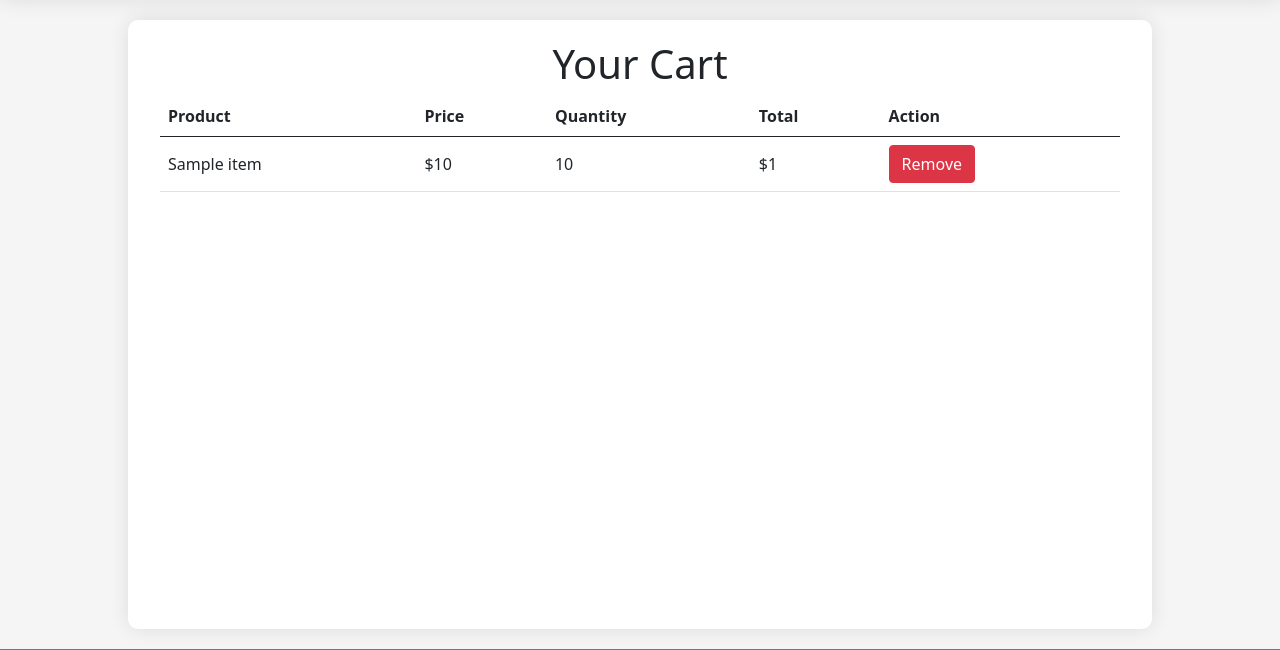
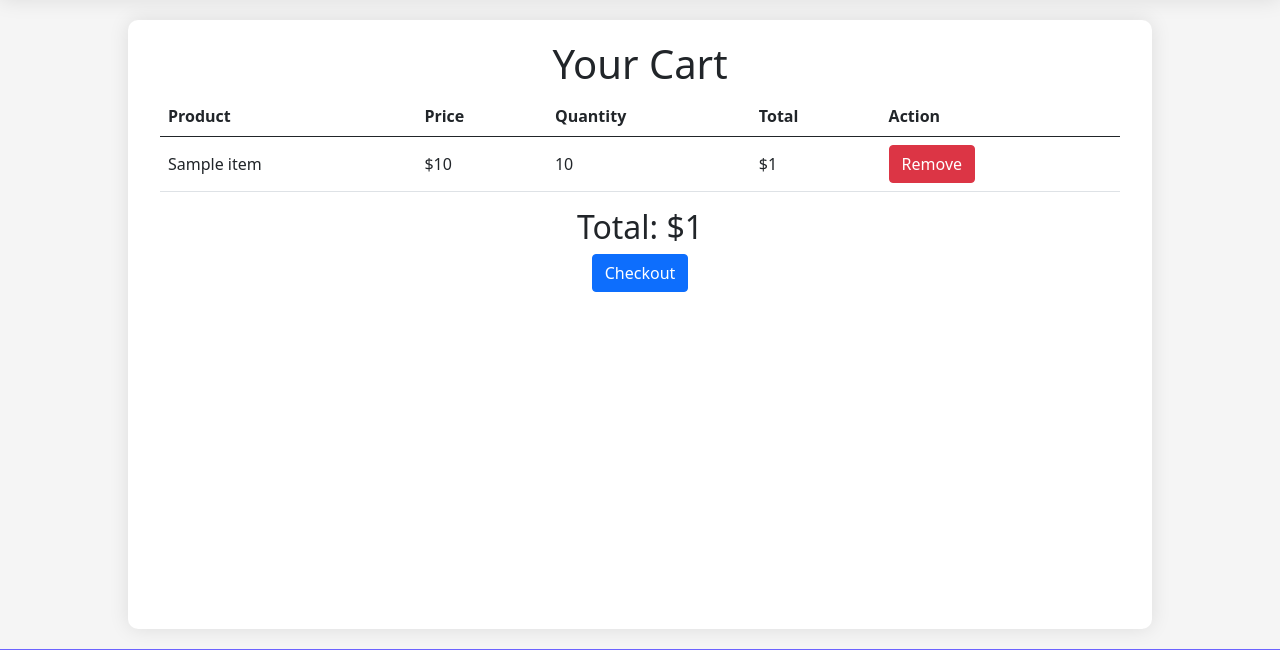
Before and after one commit to jaywmz/INF2003-Database-Systems-OnlineShopping, a Python web app: template src/templates/cart.html in a window 1280 px wide. Shown: the part 68-718 px from the top of the page. Run offline with Jinja, Linux system fonts and the light colour scheme; the template is opened without the code that fills it: most values are stand-ins (such as "Sample title", 1, 10 or a date in 2020).

Commit message:
bug: added back the checkout button

```diff
--- a/src/templates/cart.html
+++ b/src/templates/cart.html
@@ -32,6 +32,12 @@
                 </tbody>
             </table>
         </div>
+        <div class="cart-total text-center">
+            <h2>Total: ${{ total_amount }}</h2>
+        </div>
+        <div class="cart-actions text-center">
+            <a class="btn btn-primary" href="{{ url_for('checkout') }}">Checkout</a>
+        </div>
     {% else %}
         <div class="col">
             <p class="text-center text-muted">Your cart is empty.</p>
```
